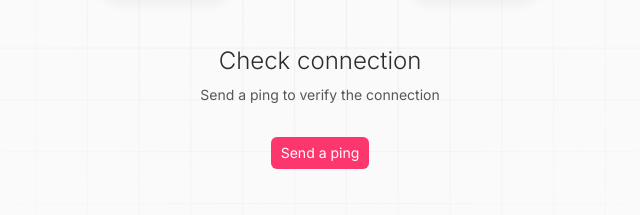
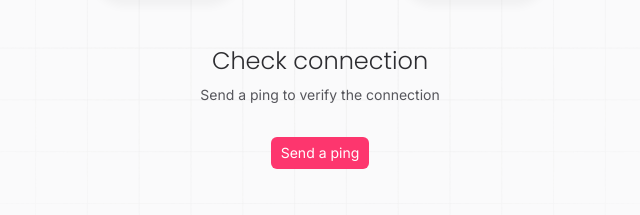
Before and after one commit to oshalabi/starter-for-js, a website built with Vite: page index.html in a window 1280 px wide. Shown: the part 315-530 px from the top of the page, 320-960 px from the left. Built offline with nearby package versions, Linux system fonts and the light colour scheme; no server answers.

Commit message:
Fix: poppins font

```diff
--- a/index.html
+++ b/index.html
@@ -9,7 +9,7 @@
   <link rel="preconnect" href="https://fonts.googleapis.com" />
   <link rel="preconnect" href="https://fonts.gstatic.com" crossOrigin />
   <link
-          href="https://fonts.googleapis.com/css2?family=Fira+Code&family=Inter:opsz,wght@14..32,100..900&family=Poppins&display=swap"
+          href="https://fonts.googleapis.com/css2?family=Fira+Code&family=Inter:opsz,wght@14..32,100..900&family=Poppins:wght@300;400&display=swap"
           rel="stylesheet"
   />
   <link rel="icon" type="image/svg+xml" href="/appwrite.svg" />
@@ -45,7 +45,7 @@
       </div>
       <span>Waiting for connection...</span>
     </div>
-    <h1 class="text-2xl font-light text-[#2D2D31]" id="status-message">Check connection</h1>
+    <h1 class="font-[Poppins] text-2xl font-light text-[#2D2D31]" id="status-message">Check connection</h1>
     <p class="mt-2 mb-8" id="status-description">Send a ping to verify the connection</p>
     <button class="cursor-pointer rounded-md bg-[#FD366E] px-2.5 py-1.5" id="ping-button">
       <span class="text-white">Send a ping</span>
```
